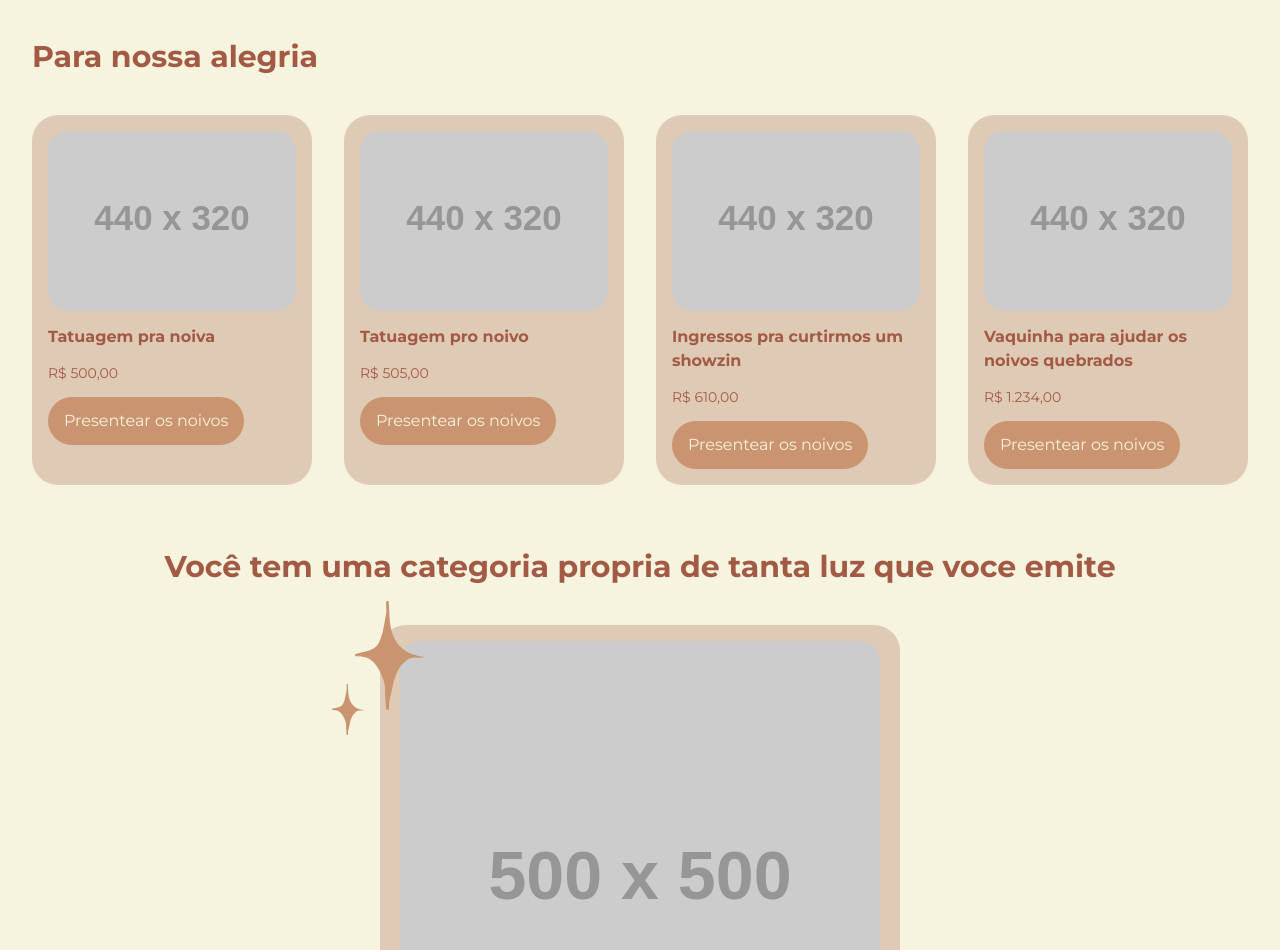
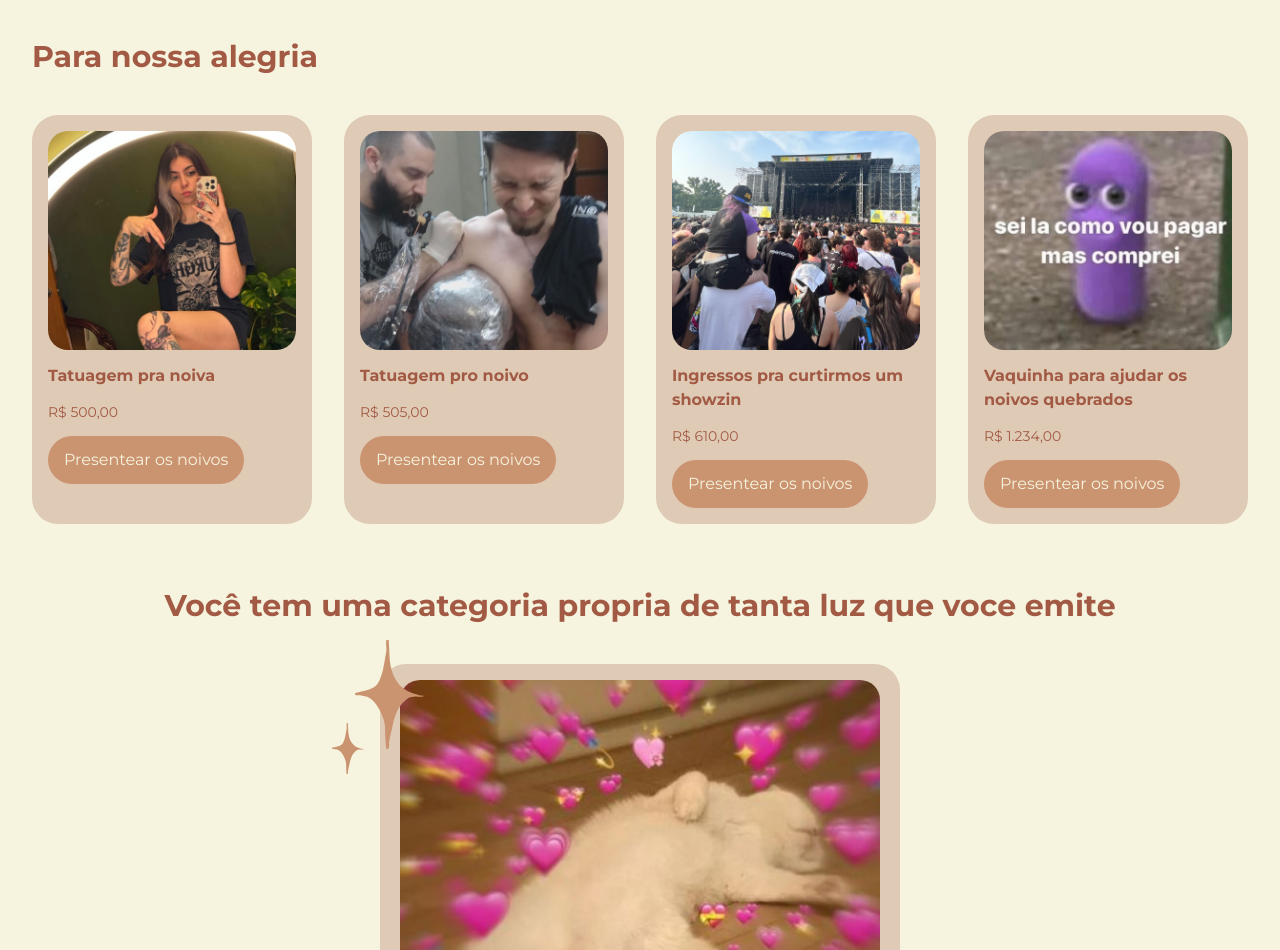
Before and after one commit to linconkusunoki/maricon, a Next.js app: page /lista-presentes in a window 1280 px wide. Shown: the part 2200-3150 px from the top of the page. Built offline with nearby package versions, Linux system fonts and the light colour scheme; no server answers.

Commit message:
Update page.jsx

```diff
--- a/src/app/lista-presentes/page.jsx
+++ b/src/app/lista-presentes/page.jsx
@@ -379,7 +379,7 @@ const ListaPresentes = () => {
                     className="bg-[#DFCAB5] p-4 rounded-[26px] flex flex-col gap-[14px]"
                   >
                     <img
-                      src="https://fakeimg.pl/440x320/282828/eae0d0/?retina=1"
+                      src="/tattoo-noiva.jpg"
                       className="rounded-[20px]"
                       height={230}
                     />
@@ -400,7 +400,7 @@ const ListaPresentes = () => {
                     className="bg-[#DFCAB5] p-4 rounded-[26px] flex flex-col gap-[14px]"
                   >
                     <img
-                      src="https://fakeimg.pl/440x320/282828/eae0d0/?retina=1"
+                      src="/tattoo-noivo.jpg"
                       className="rounded-[20px]"
                       height={230}
                     />
@@ -421,7 +421,7 @@ const ListaPresentes = () => {
                     className="bg-[#DFCAB5] p-4 rounded-[26px] flex flex-col gap-[14px]"
                   >
                     <img
-                      src="https://fakeimg.pl/440x320/282828/eae0d0/?retina=1"
+                      src="/show.jpg"
                       className="rounded-[20px]"
                       height={230}
                     />
@@ -442,7 +442,7 @@ const ListaPresentes = () => {
                     className="bg-[#DFCAB5] p-4 rounded-[26px] flex flex-col gap-[14px]"
                   >
                     <img
-                      src="https://fakeimg.pl/440x320/282828/eae0d0/?retina=1"
+                      src="/vaquinha.jpg"
                       className="rounded-[20px]"
                       height={230}
                     />
@@ -506,7 +506,7 @@ const ListaPresentes = () => {
               </svg>
 
               <img
-                src="https://fakeimg.pl/500x500/282828/eae0d0/?retina=1"
+                src="/teamamos.jpg"
                 className="rounded-[20px]"
                 height={360}
                 width={480}
```
